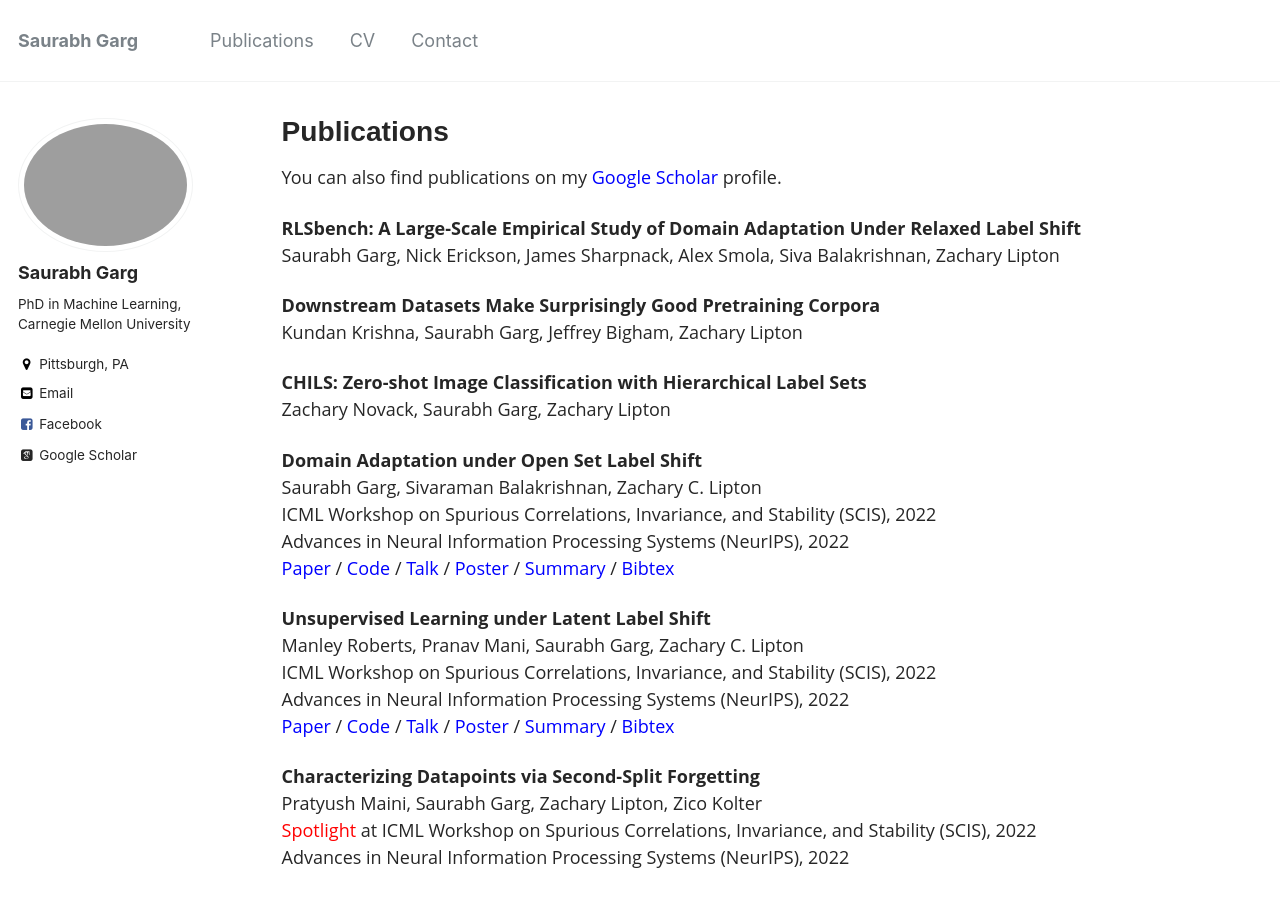
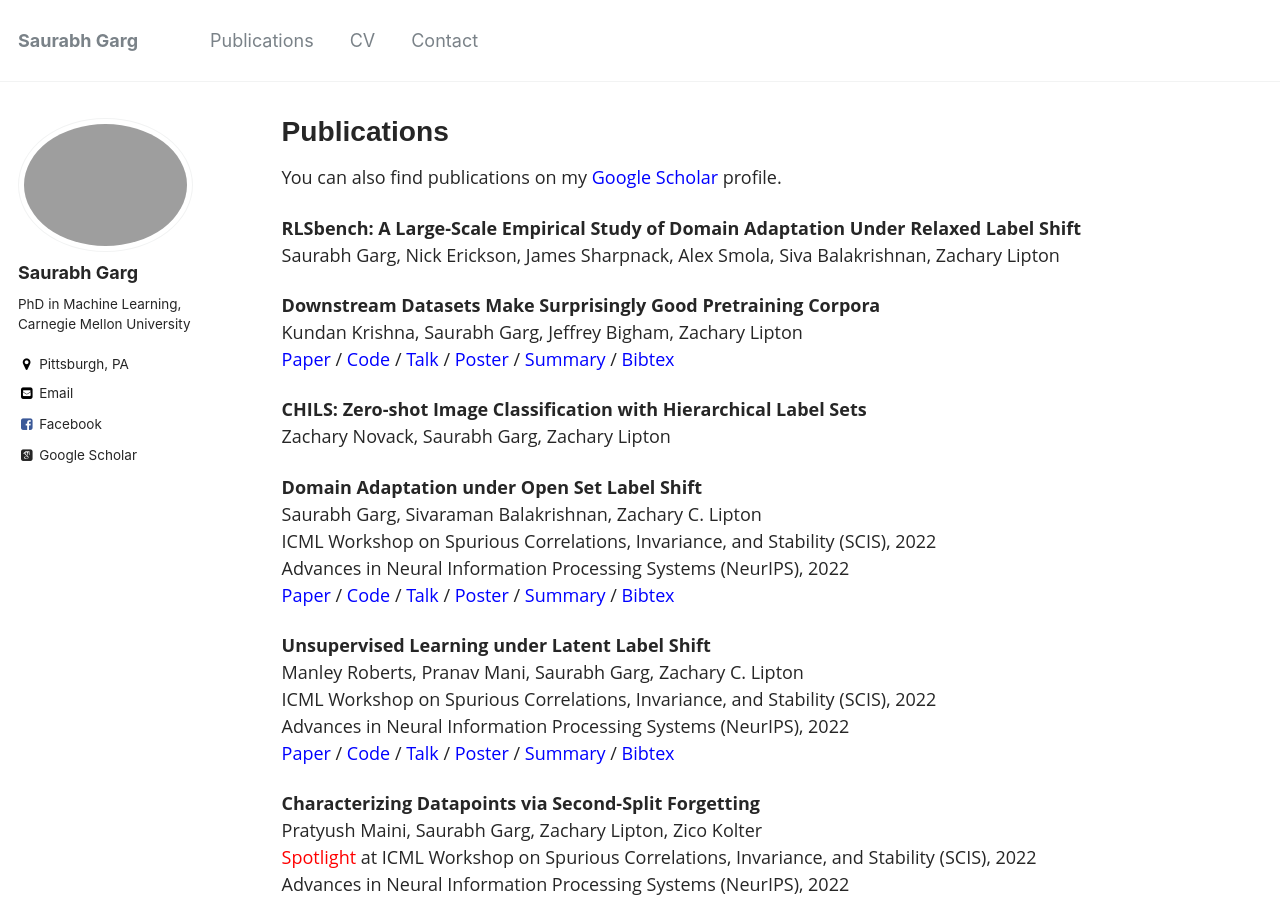
Before and after one commit to saurabhgarg1996/saurabhgarg1996.github.io, a Jekyll site: the page built from _pages/publications.md, in a window 1280 px wide and 900 px high. Built offline with Jekyll 4.4.1, drawn with Linux system fonts in a browser that asks for light colours; some web fonts are replaced; part of the change alters nothing that is shown.

Commit message:
bibtex push

```diff
--- a/_pages/publications.md
+++ b/_pages/publications.md
@@ -14,6 +14,16 @@ Saurabh Garg, Nick Erickson, James Sharpnack, Alex Smola, Siva Balakrishnan,  Za
 
 **Downstream Datasets Make Surprisingly Good Pretraining Corpora**
 Kundan Krishna, Saurabh Garg, Jeffrey Bigham, Zachary Lipton
+<span style="color:blue">[Paper](https://arxiv.org/abs/2209.14389)</span> / <span style="color:blue">[Code]()</span> / <span style="color:blue">[Talk]()</span> / <span style="color:blue">[Poster]()</span> / <span style="color:blue">[Summary](javascript:toggleblock('kundan_2022_abs'))</span> / <span style="color:blue">[Bibtex](javascript:toggleblock('kundan_2022_bib'))</span>
+<p><i id="kundan_2022_abs" style="display: none;">We observe that pretraining only on the downstream dataset can perform comparably or often even better than pretraining on a huge upstream corpora.  </i></p>
+<bibtext xml:space="preserve" id="kundan_2022_bib" style="display: none;">
+@article{kundan2022selfpretraining,     <br>
+  title={Downstream Datasets Make Surprisingly Good Pretraining Corpora},     <br>
+  author={Krishna, Kundan and Garg, Saurabh and Bigham, Jeffrey and Lipton, Zachary},      <br>
+  journal={arXiv preprint arXiv:2209.14389},    <br>
+  year={2022}
+}
+</bibtext>
 
 
 **CHILS: Zero-shot Image Classification with Hierarchical Label Sets**
```
